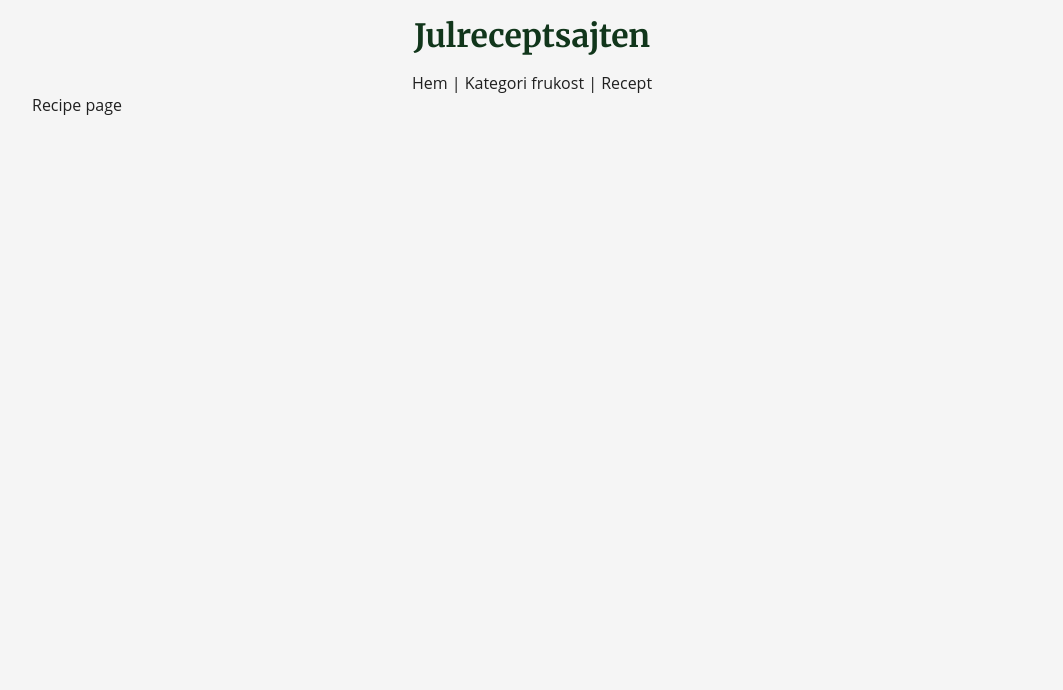
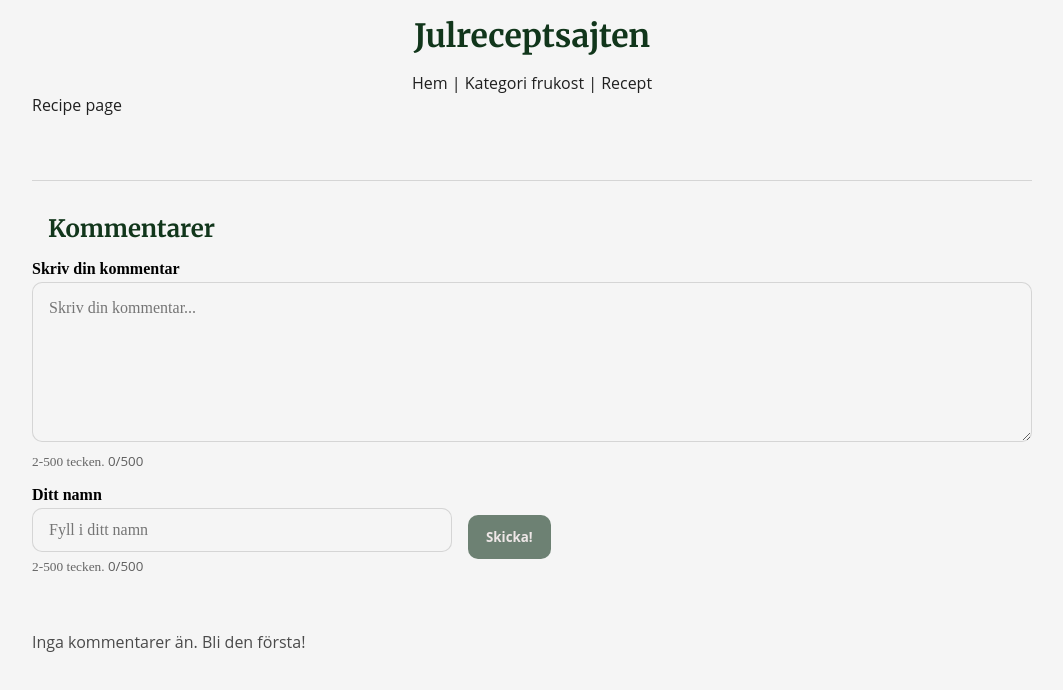
Before and after one commit to dmolinsky/grupp-6-receptsajt, a React (Vite) app: page /recipe/1 in a window 1280 px wide. Shown: the top 690 px of the page, without its empty margins (108-1171 px from the left). Built offline with nearby package versions, Linux system fonts and the light colour scheme.

Commit message:
Add comment-section to recipepage

```diff
--- a/src/pages/recipe/RecipePage.jsx
+++ b/src/pages/recipe/RecipePage.jsx
@@ -1,7 +1,10 @@
+import CommentSection from 'src/components/comment/CommentSection.jsx';
+
 function RecipePage() {
     return (
         <main>
             <p>Recipe page</p>
+            <CommentSection recipeId="demo" initialComments={[]} />
         </main>
     );
 }
```
